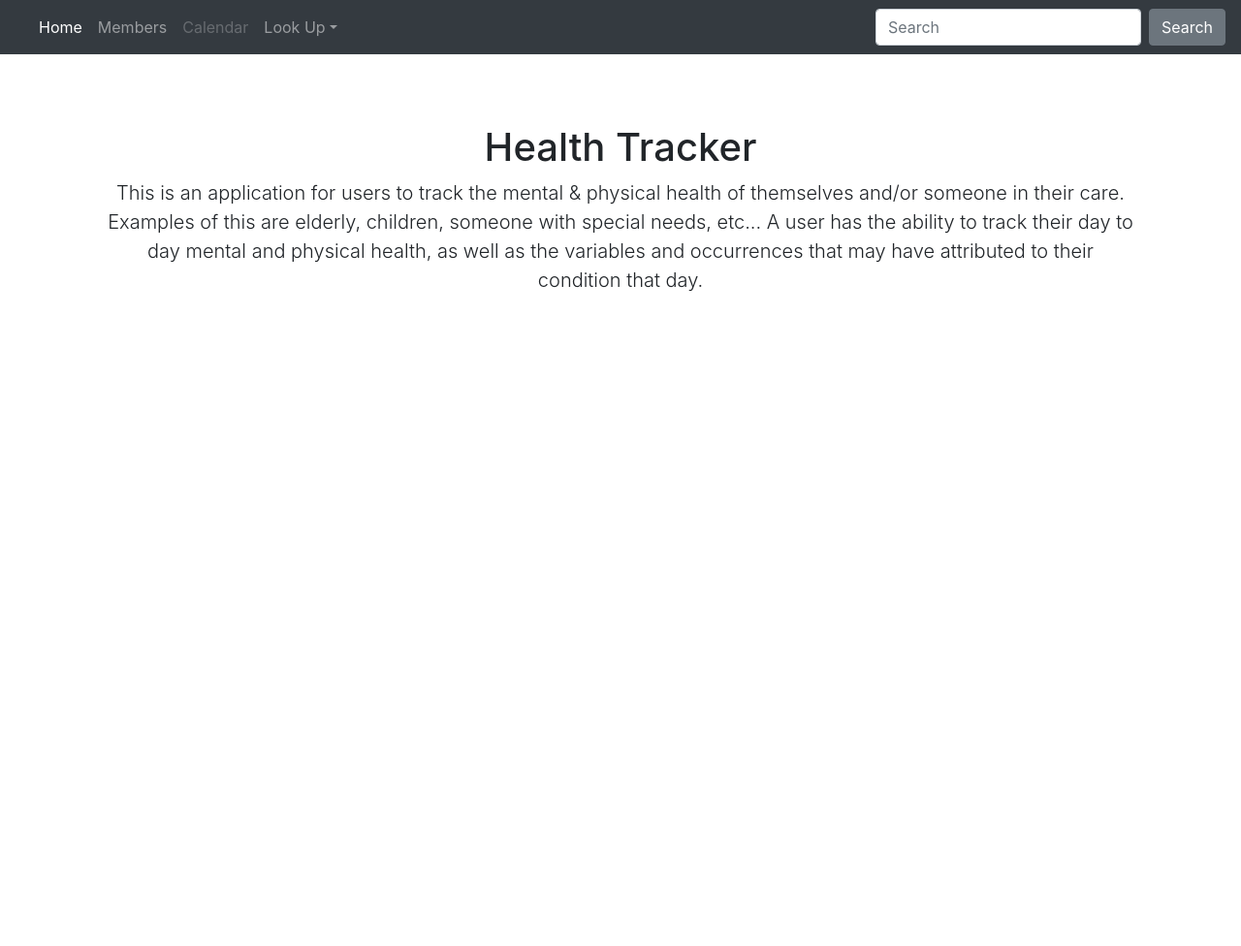
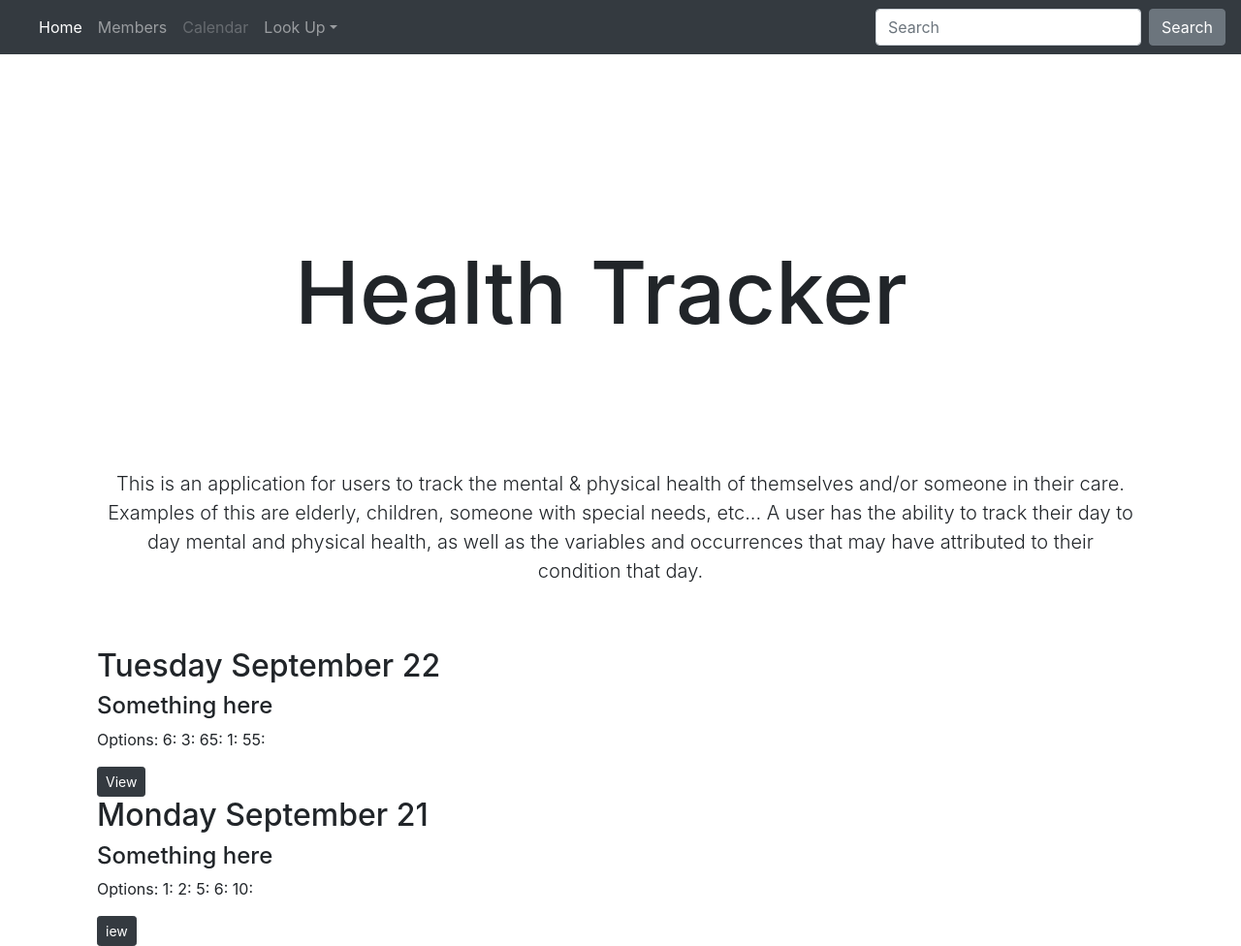
Before and after one commit to fmc127/Health-Tracker, a website: page index.html in a window 1280 px wide. Shown: the whole page at 97% size. Before the commit the page ends 800 px from the top, so only its background shows below. Drawn offline with nearby package versions, Linux system fonts and the light colour scheme.

```diff
--- a/index.html
+++ b/index.html
@@ -73,8 +73,42 @@
     <h1>Health Tracker</h1>
     <p class="lead">This is an application for users to track the mental & physical health of themselves and/or someone in their care. Examples of this are elderly, children, someone with special needs, etc... A user has the ability to track their day to day mental and physical health, as well as the variables and occurrences that may have attributed to their condition that day.</p>
   </div>
+  <section class="survey-content col-xs-12 col-md-8">  <div data-id="5e6e5636e3bb0b00179c6cb7" class="box">
+    <h2 class="name">
+      Tuesday September 22
+    </h2>
+    <h4 class="description">
+      Something here
+    </h4>
+    <p>Options:
+        6:
+        3:
+        65:
+        1:
+        55:
+    </p>
+    <button class="btn btn-sm btn-dark view-take-survey-button" data-id="5e6e5636e3bb0b00179c6cb7">View</button>
+  </div>
+  <div data-id="5e6e56ace3bb0b00179c6cd1" class="box">
+    <h2 class="name">
+      Monday September 21
+    </h2>
+    <h4 class="description">
+      Something here
+    </h4>
+    <p>Options:
+        1:
+        2:
+        5:
+        6:
+        10:
+    </p>
+    <button class="btn btn-sm btn-dark view-take-survey-button" data-id="5e6e56ace3bb0b00179c6cd1">iew</button>
+  </div>
+</section>
 
 </main><!-- /.container -->
 <script src="https://code.jquery.com/jquery-3.5.1.slim.min.js" integrity="sha384-DfXdz2htPH0lsSSs5nCTpuj/zy4C+OGpamoFVy38MVBnE+IbbVYUew+OrCXaRkfj" crossorigin="anonymous"></script>
       <script>window.jQuery || document.write('<script src="../assets/js/vendor/jquery.slim.min.js"><\/script>')</script><script src="../assets/dist/js/bootstrap.bundle.min.js"></script>
+
 </html>
--- a/index.js
+++ b/index.js
@@ -1 +1 @@
-// console.log('test')
+console.log('test')
--- a/start-template.css
+++ b/start-template.css
@@ -5,3 +5,14 @@
   padding: 3rem 1.5rem;
   text-align: center;
 }
+
+@media (min-width: 768px) {
+  body {
+    background-color: $media-background;
+  }
+
+  h1 {
+    font-size: 90px;
+    padding: 120px 80px 120px 40px;
+  }
+}
```
Also changed, not shown: package.json (added, +29 -0 lines), 1 other file.
